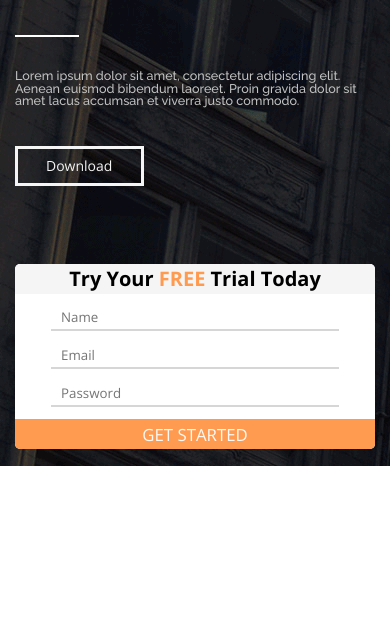
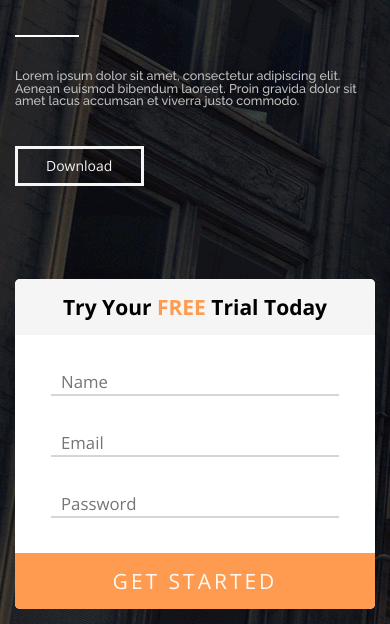
Before and after one commit to Lenar902/Axit, a plain HTML site: page index.html in a window 390 px wide. Shown: the part 237-861 px from the top of the page. Drawn offline with nearby package versions, Linux system fonts and the light colour scheme.

Commit message:
change main

```diff
--- a/media.css
+++ b/media.css
@@ -77,10 +77,10 @@
 		height: 100%;
 		left: 0;
 		background-color: #000;
-		-webkit-transition: all 2s ease 0s;
-		-moz-transition: all 2s ease 0s;
-		-o-transition: all 2s ease 0s;
-		transition: all 2s ease 0s;
+		-webkit-transition: all 1s ease 0s;
+		-moz-transition: all 1s ease 0s;
+		-o-transition: all 1s ease 0s;
+		transition: all 1s ease 0s;
 	}
 	.header__nav {
 		top: -100%;
@@ -94,13 +94,16 @@
 
 	.header__menu,.header__menu.active {
 		display: block;
+		position: relative;
+		top: 50%;
+		transform: translateY(-50%);
 	}
 
 	.header__item {
 		width: 100%;
 		background-color: #000;
 		margin: 0;
-		padding: 10px;
+		padding: 30px;
 		text-align: center;
 	}
 	.header__link {
@@ -115,7 +118,7 @@
 
 	}
 	.header__link:hover {
-		color: #bb0b0b;
+		color: #fff;
 		text-decoration: none;
 	}
 
@@ -147,17 +150,44 @@
 @media (max-width: 640px) {
 
    /*=============MAIN==========*/
+   .main {
+		min-height: 800px;
+	}
 	.main__wrapper {
 		display: flex;
 		flex-direction: column;
-		justify-content: space-around;
-		align-items: stretch;
+		justify-content: center;
+		align-items: center;
+		min-height: 800px;
 	}
 	.main__item, .item2__body {
 		flex: 1 1 100%;
 	}
+	.item1 {
+		max-height: 350px;
+		overflow: hidden;
+	}
+	.item2 {
+		align-self: stretch;
+	}
 
-	.text_outer_form, .menu__form  .btn_submit  {
-		height: 30px;
+	.data {
+		font-size: 1.5rem;
+	}
+	.menu__form .text_form {
+		font-size: 1.5rem;
+	}
+	.menu__form  .btn_submit {
+		font-size: 1.5rem;
+		letter-spacing: 3px;
 	}
 }
+@media (max-width: 440px) {
+
+   /*=============MAIN==========*/
+   .item1 {
+		max-height: 440px;
+		overflow: hidden;
+	}
+
+}
--- a/style.css
+++ b/style.css
@@ -209,7 +209,7 @@ ul {
 
 
 .menu__form .text_form {
-	font-size: 20px;
+	font-size: 1.25rem;
 	font-weight: 900;
 }
 
@@ -226,6 +226,7 @@ ul {
 	width: 80%;
 	margin-left: 10%;
 	padding: 0 10px;
+	font-size: 1.2rem;
 }
 
 
```
